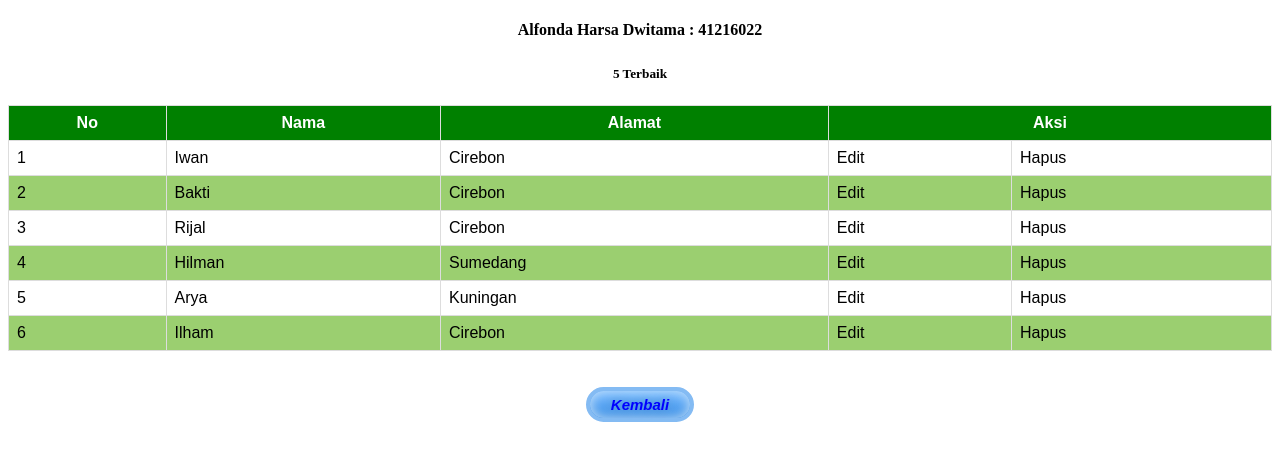
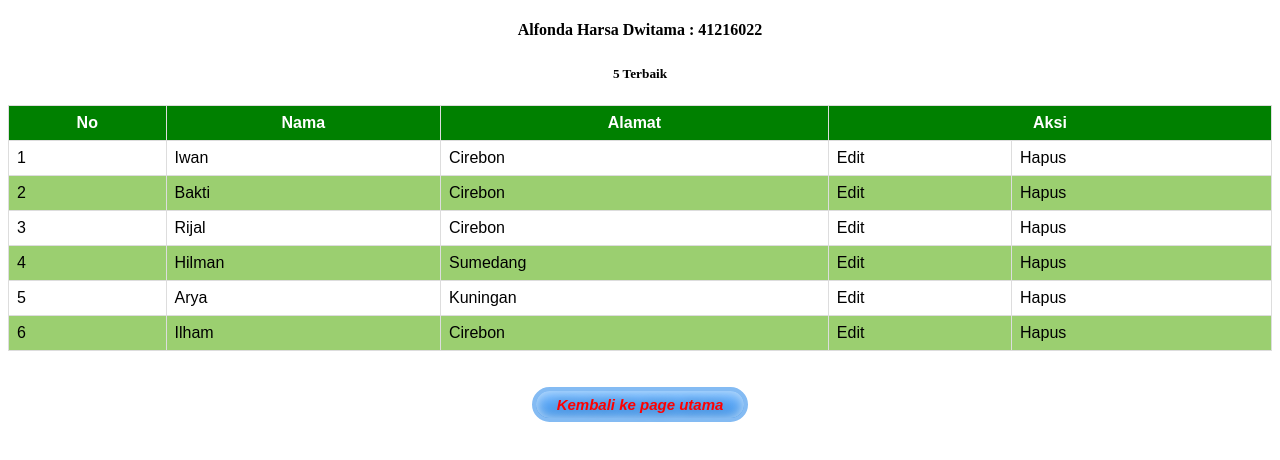
Before and after one commit to alfonshars100/alfonshars100.github.io, a plain HTML site: page p03css/index.html in a window 1280 px wide. Drawn offline with Linux system fonts and the light colour scheme.

Commit message:
Update index.html

```diff
--- a/p03css/index.html
+++ b/p03css/index.html
@@ -5,7 +5,7 @@
 
 <html>
 <head>
-  <title>tabel test css Alfonda</title>
+  <title>P03css Alfonda</title>
 
   <style type="text/css">
  table {
@@ -125,7 +125,7 @@ td:hover {
 
   </table>  </br>
     </br>
-  <a href="../index.html" class="tombol-aing" style="color:blue;font-style: italic;;">Kembali</a>
+  <a href="../index.html" class="tombol-aing" style="color:red;font-style: italic;;">Kembali ke page utama</a>
   </div>
 </body>
 </html>
```
